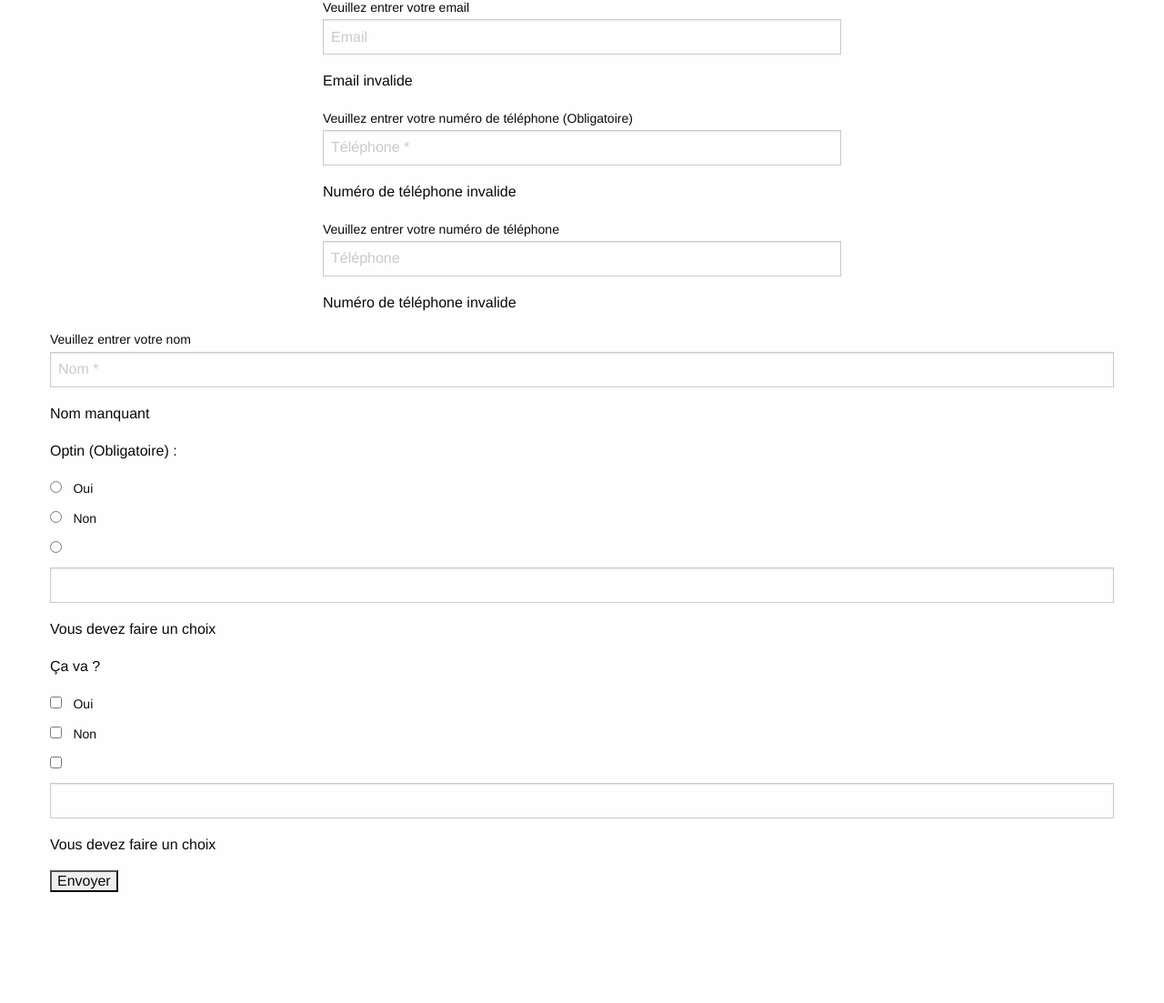
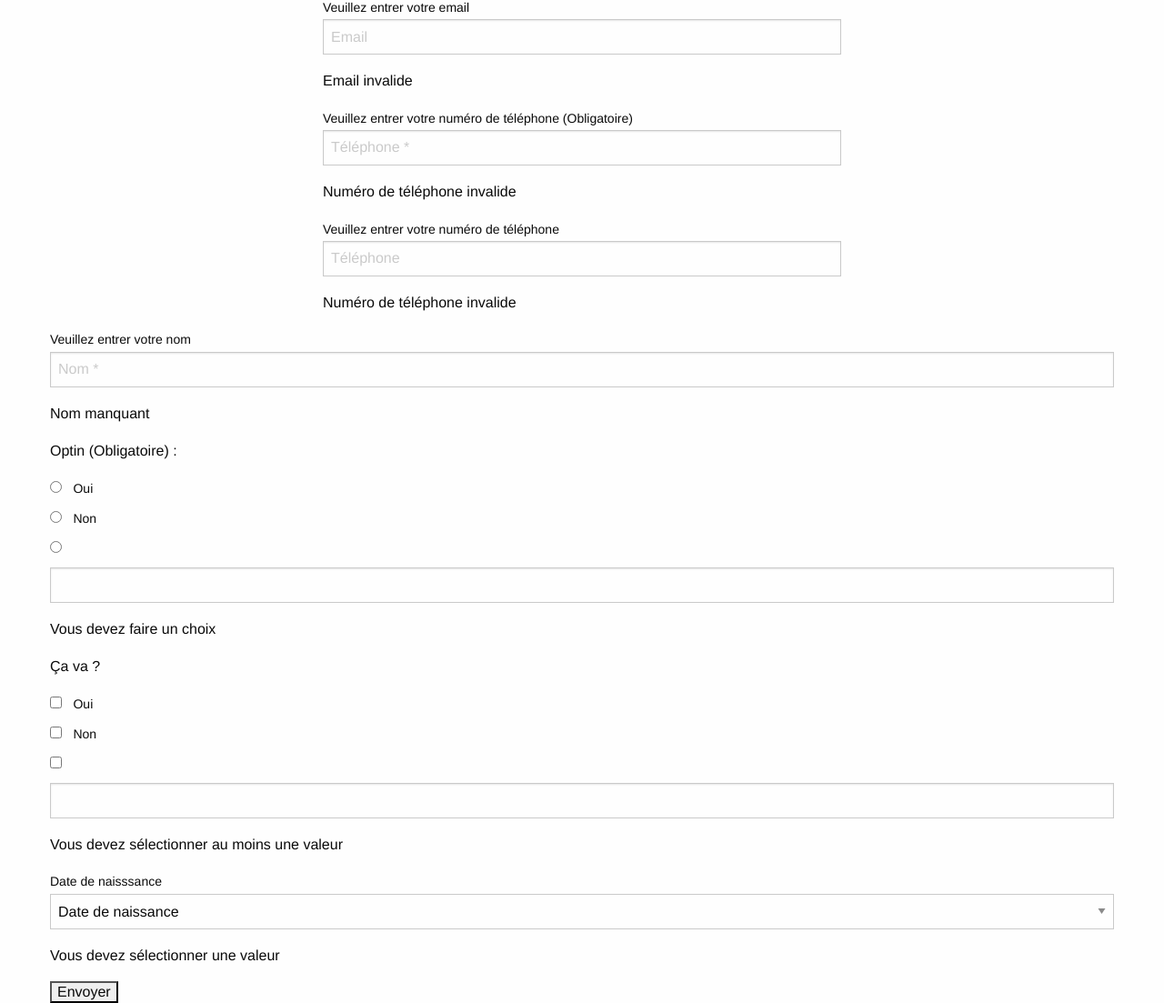
Before and after one commit to adfinitas-app/agir-action-enfance, a Jekyll site: the page built from form/index.html, in a window 1280 px wide, cut to the strip 201-1304 px from the top of the page. Shown: the whole strip at 91% size. Built offline with Jekyll 4.4.1, drawn with Linux system fonts in a browser that asks for light colours; before the commit the page ends 1182 px from its top, so only the background shows below that.

```diff
--- a/_includes/form.html
+++ b/_includes/form.html
@@ -72,7 +72,37 @@
 	{% when 'liste_deroulante' %}
 	<div class="row field-row">
 	  <div class="large-12 columns">
-	    <p>TODO</p>
+	  {% if champ.texte != nill and champ.texte != empty %}
+	    <label class="label-champ_libre" for="input-{{ inputId }}">
+		{{ champ.texte }}
+	    </label>
+	  {% endif %}
+	    <select
+	      {% assign inputClasses = site.array %}
+	      {% assign inputClasses = inputClasses
+	                | push: 'input-liste_deroulante' %}
+	      {% if champ.propriété_visiteur %}
+	      {% assign inputClasses = inputClasses
+	                | push: 'visitor_property' %}
+   	      {% endif %}
+	      {% if champ.requis == true %}
+	      required
+	      {% endif %}
+	      name="{{ champ.nom }}"
+	      id="input-{{ inputId }}"
+	      class="{{ inputClasses }}"
+	      >
+	      {% if champ.placeholder != nill and champ.placeholder != empty %}
+	      <option selected="selected" disabled="disabled">
+		{{ champ.placeholder }}
+	      </option>
+	      {% endif %}
+	      {% for reponse in champ.reponses %}
+		<option value="{{ reponse.valeur }}">{{ reponse.valeur }}</option>
+	      {% endfor %}
+	    </select>
+	    {% assign inputId=inputId | plus:1 %}
+	    <p class="error-message">{{ champ.message_erreur }}</p>
 	  </div>
 	</div>
 	{% when 'choix_unique' %}
@@ -97,7 +127,7 @@
 		/>
 		<label class="label-choix_unique" for="input-{{ inputId }}">
 		{{ reponse.valeur}}
-			</label>
+		</label>
 	    </div>
 	    {% assign inputId=inputId | plus:1 %}
 	  {% endfor %}
--- a/assets/js/form.js
+++ b/assets/js/form.js
@@ -64,7 +64,7 @@ function preFill() {
       var name = key.substring(0, key.length - hideKeyword.length);
     }
     if ($("select[name=" + name + "]").length > 0) {
-      var selector = $("select[name=" + name + "][value=" + value + "]");
+      var selector = $("select[name=" + name + "] option[value=" + value + "]");
       selector.prop("selected", true);
     } else if ($("input:radio[name=" + name + "]").length > 0) {
       var selector = $("input:radio[name=" + name + "][value=" + value + "]");
@@ -135,11 +135,7 @@ $(document).ready(function() {
 
 /*
  * TODO
- * champ_libre_long
- * choix_multiple
- * champ_caché
  * scoring (radio de 1 à 10 en presentation horizontale)
- * liste_deroulante
  * Responsive Design
  * Docs
  *
--- a/form/index.html
+++ b/form/index.html
@@ -95,7 +95,7 @@ champs:
     actif: true
     requis: true
     texte: 'Ça va ?'
-    message_erreur: Vous devez faire un choix
+    message_erreur: Vous devez sélectionner au moins une valeur
     placeholder:
     controle:
     reponses:
@@ -117,6 +117,23 @@ champs:
       - valeur:
     autre_reponse: true
     valeur_champ_cache: Test
+  - type: liste_deroulante
+    propriété_visiteur: true
+    image_de_fond:
+    nom: birth_date
+    actif: true
+    requis: true
+    texte: 'Date de naisssance'
+    message_erreur: Vous devez sélectionner une valeur
+    placeholder: "Date de naissance"
+    controle:
+    reponses:
+      - valeur: 2000
+      - valeur: 1990
+      - valeur: 1980
+      - valeur: 1970
+    autre_reponse: false
+    valeur_champ_cache:
 bouton_de_soumission: Envoyer
 page_de_remerciement_path: /index.html
 _comments:
```
Also changed, not shown: assets/js/form-check.js (+11 -1 lines).
